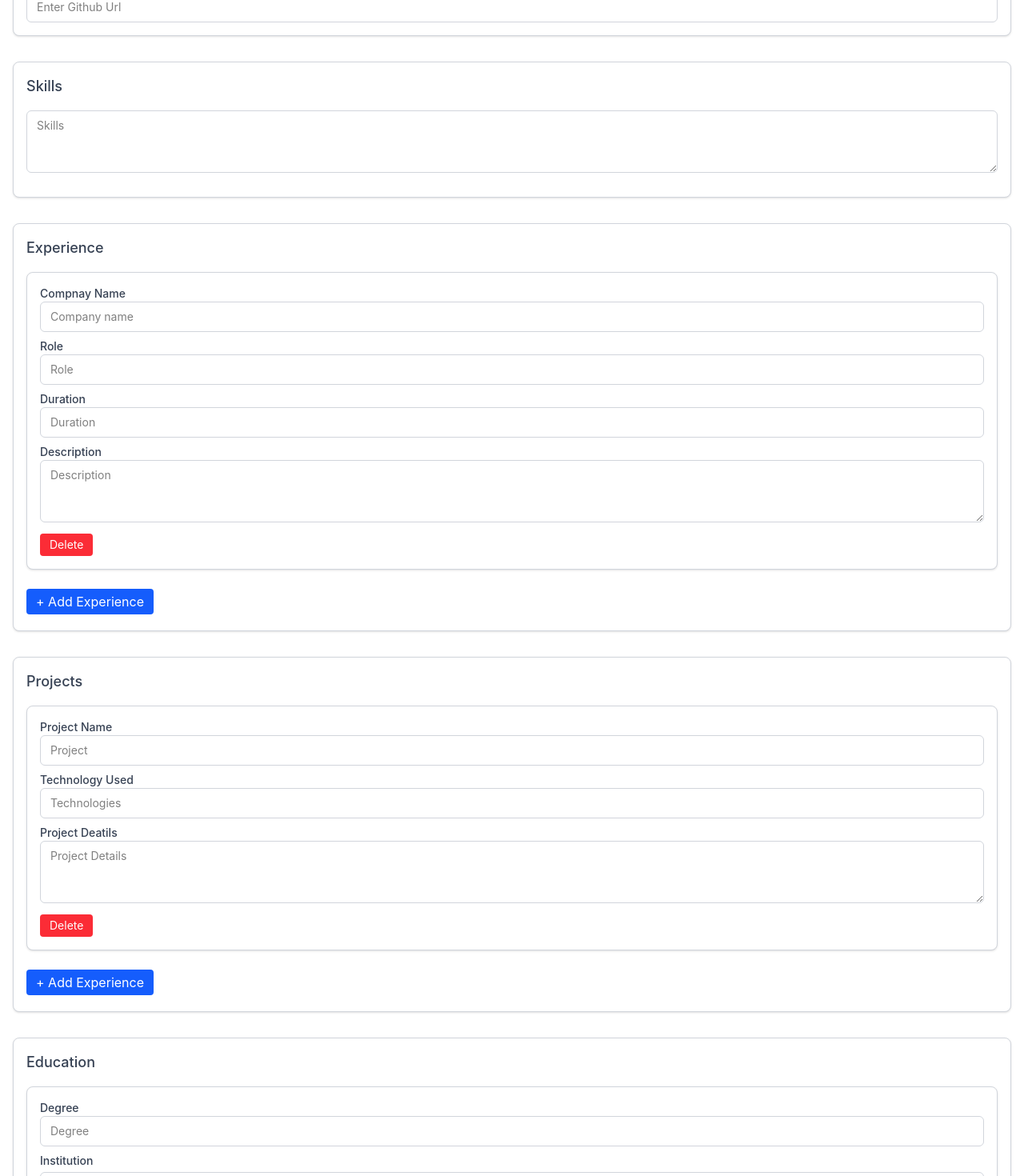
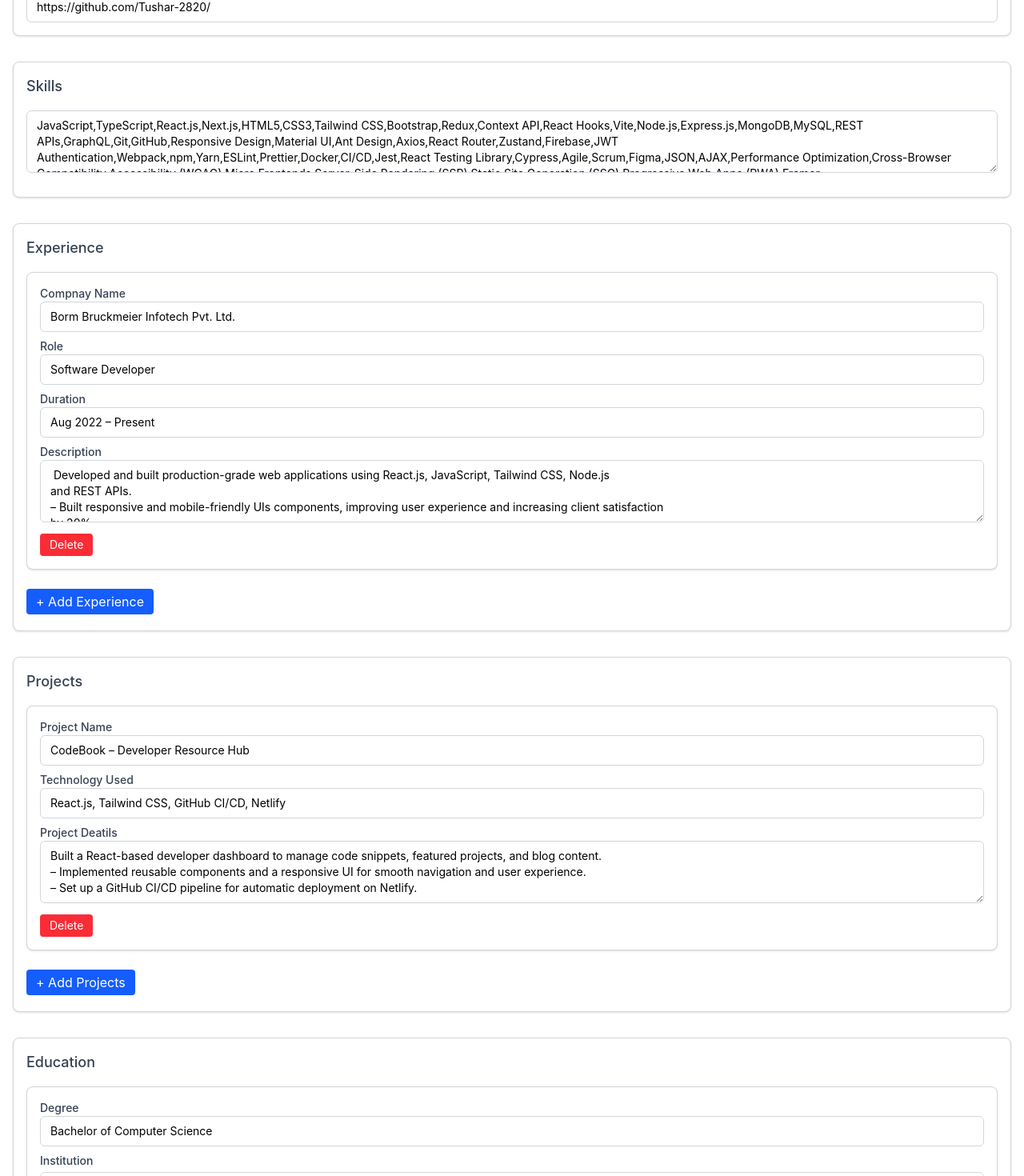
Before and after one commit to Tushar-2820/ats-resume-builder, a React (Vite) app: page / in a window 1280 px wide. Shown: the part 700-2170 px from the top of the page at 80% size. Built offline with nearby package versions, Linux system fonts and the light colour scheme.

Commit message:
Improved Things

```diff
--- a/package.json
+++ b/package.json
@@ -17,6 +17,7 @@
     "react": "^19.2.6",
     "react-dom": "^19.2.6",
     "react-to-print": "^3.3.0",
+    "react-toastify": "^11.1.0",
     "tailwindcss": "^4.3.1"
   },
   "devDependencies": {
--- a/src/App.tsx
+++ b/src/App.tsx
@@ -9,6 +9,7 @@ import {
   Achievements,
   Certifications,
   GenerateButton,
+  Popup,
 } from "./components";
 
 function App() {
@@ -24,6 +25,7 @@ function App() {
       <Achievements />
       <Certifications></Certifications>
       <GenerateButton></GenerateButton>
+      <Popup />
     </>
   );
 }
--- /dev/null
+++ b/src/components/Popup.tsx
@@ -0,0 +1,18 @@
+import { ToastContainer } from "react-toastify";
+import "react-toastify/dist/ReactToastify.css";
+
+export const Popup = () => {
+  return (
+    <ToastContainer
+      position="top-right"
+      autoClose={2000}
+      hideProgressBar={false}
+      newestOnTop
+      closeOnClick
+      pauseOnHover
+      draggable
+      theme="light"
+      limit={1}
+    />
+  );
+};
--- a/src/components/Project.tsx
+++ b/src/components/Project.tsx
@@ -107,7 +107,7 @@ export const Project = () => {
           onClick={addSection}
           className="mb-1 mt-4 rounded bg-blue-600 px-3 py-1 text-white"
         >
-          + Add Experience
+          + Add Projects
         </button>
       </div>
     </div>
--- a/src/components/index.tsx
+++ b/src/components/index.tsx
@@ -10,3 +10,4 @@ export { GenerateButton } from "./GenerateButton";
 export { ResumePreview } from "./ResumePreview";
 export { DownloadButton } from "./DownloadButton";
 export { Loading } from "./Loading";
+export { Popup } from "./popup";
--- a/src/context/ResumeContext.tsx
+++ b/src/context/ResumeContext.tsx
@@ -1,160 +1,160 @@
 import React from "react";
 import { ResumeReducer } from "../reducer/ResumeReducer";
 
+// const initialState = {
+//   jobDescription: " ",
+//   personalInfo: {
+//     fullName: "",
+//     email: "",
+//     phone: "",
+//     location: "",
+//     linkedin: "",
+//     github: "",
+//   },
+//   skills: [],
+//   experience: [
+//     {
+//       companyName: "",
+//       role: "",
+//       duration: "",
+//       description: "",
+//     },
+//   ],
+//   projects: [
+//     {
+//       projectName: "",
+//       technologies: "",
+//       projectDetails: "",
+//     },
+//   ],
+//   educations: [
+//     {
+//       degree: "",
+//       institution: "",
+//       year: "",
+//       grade: "",
+//     },
+//   ],
+//   achievements: "",
+//   certifications: [
+//     {
+//       certificateName: "",
+//       certificateProvider: "",
+//     },
+//   ],
+// };
+
 const initialState = {
-  jobDescription: " ",
+  jobDescription:
+    " Experience with React.js, Django REST Framework, and frontend design tools like Figma\nDevelop responsive frontend interfaces, integrate backend APIs, collaborate on feature development, and optimize performance",
   personalInfo: {
-    fullName: "",
-    email: "",
-    phone: "",
-    location: "",
-    linkedin: "",
-    github: "",
+    fullName: "Tushar Sundar More",
+    email: "tusharmore863@gmail.com",
+    phone: "8669579474",
+    location: "Pune",
+    linkedin: "https://www.linkedin.com/in/tushar-more-3a4293254/",
+    github: "https://github.com/Tushar-2820/",
   },
-  skills: [],
+  skills: [
+    "JavaScript",
+    "TypeScript",
+    "React.js",
+    "Next.js",
+    "HTML5",
+    "CSS3",
+    "Tailwind CSS",
+    "Bootstrap",
+    "Redux",
+    "Context API",
+    "React Hooks",
+    "Vite",
+    "Node.js",
+    "Express.js",
+    "MongoDB",
+    "MySQL",
+    "REST APIs",
+    "GraphQL",
+    "Git",
+    "GitHub",
+    "Responsive Design",
+    "Material UI",
+    "Ant Design",
+    "Axios",
+    "React Router",
+    "Zustand",
+    "Firebase",
+    "JWT Authentication",
+    "Webpack",
+    "npm",
+    "Yarn",
+    "ESLint",
+    "Prettier",
+    "Docker",
+    "CI/CD",
+    "Jest",
+    "React Testing Library",
+    "Cypress",
+    "Agile",
+    "Scrum",
+    "Figma",
+    "JSON",
+    "AJAX",
+    "Performance Optimization",
+    "Cross-Browser Compatibility",
+    "Accessibility (WCAG)",
+    "Micro Frontends",
+    "Server-Side Rendering (SSR)",
+    "Static Site Generation (SSG)",
+    "Progressive Web Apps (PWA)",
+    "Framer Motion",
+    "Chart.js",
+    "D3.js",
+    "Socket.IO",
+    "WebSockets",
+    "OAuth",
+    "OpenAI API",
+    "Gemini API",
+    "LLM Integration",
+    "Prompt EngineeringB",
+  ],
   experience: [
     {
-      companyName: "",
-      role: "",
-      duration: "",
-      description: "",
+      companyName: "Borm Bruckmeier Infotech Pvt. Ltd.",
+      role: "Software Developer",
+      duration: "Aug 2022 – Present",
+      description:
+        " Developed and built production-grade web applications using React.js, JavaScript, Tailwind CSS, Node.js\nand REST APIs.\n– Built responsive and mobile-friendly UIs components, improving user experience and increasing client satisfaction\nby 20%.\n– Integrated frontend applications with backend APIs to ensure secure and smooth data flow.\n– Optimized application performance using lazy loading, code splitting, and minification, reducing page load time by\n30%.\n– Deployed applications on Netlify, Render, and cPanel using GitHub-based CI/CD pipelines.\n– Performed code reviews, debugging, and refactoring to maintain clean, scalable and maintainable code.\n– Worked in Agile/Scrum teams, participating in sprint planning, daily stand-ups, and timely feature delivery.",
     },
   ],
   projects: [
     {
-      projectName: "",
-      technologies: "",
-      projectDetails: "",
+      projectName: "CodeBook – Developer Resource Hub",
+      technologies: "React.js, Tailwind CSS, GitHub CI/CD, Netlify",
+      projectDetails:
+        "Built a React-based developer dashboard to manage code snippets, featured projects, and blog content.\n– Implemented reusable components and a responsive UI for smooth navigation and user experience.\n– Set up a GitHub CI/CD pipeline for automatic deployment on Netlify.\n",
     },
   ],
   educations: [
     {
-      degree: "",
-      institution: "",
-      year: "",
-      grade: "",
+      degree: "Bachelor of Computer Science",
+      institution: "DY Patil",
+      year: "2021",
+      grade: "A",
     },
   ],
-  achievements: "",
+  achievements:
+    "• Increased user satisfaction by 20% through UI/UX and feature improvements.\n• Reduced manual development effort by 50% by automating interactive tool generation.\n• Improved mobile responsiveness score by 15% (Google Lighthouse).\n• Migrated legacy PHP modules to React components, improving maintainability and developer productivity.\n",
   certifications: [
     {
-      certificateName: "",
-      certificateProvider: "",
+      certificateName: "react",
+      certificateProvider: "udemy",
+    },
+    {
+      certificateName: "DSA",
+      certificateProvider: "udemy",
     },
   ],
 };
-
-// const initialState = {
-//   jobDescription:
-//     " Experience with React.js, Django REST Framework, and frontend design tools like Figma\nDevelop responsive frontend interfaces, integrate backend APIs, collaborate on feature development, and optimize performance",
-//   personalInfo: {
-//     fullName: "Tushar Sundar More",
-//     email: "tusharmore863@gmail.com",
-//     phone: "8669579474",
-//     location: "Pune",
-//     linkedin: "https://www.linkedin.com/in/tushar-more-3a4293254/",
-//     github: "https://github.com/Tushar-2820/",
-//   },
-//   skills: [
-//     "JavaScript",
-//     "TypeScript",
-//     "React.js",
-//     "Next.js",
-//     "HTML5",
-//     "CSS3",
-//     "Tailwind CSS",
-//     "Bootstrap",
-//     "Redux",
-//     "Context API",
-//     "React Hooks",
-//     "Vite",
-//     "Node.js",
-//     "Express.js",
-//     "MongoDB",
-//     "MySQL",
-//     "REST APIs",
-//     "GraphQL",
-//     "Git",
-//     "GitHub",
-//     "Responsive Design",
-//     "Material UI",
-//     "Ant Design",
-//     "Axios",
-//     "React Router",
-//     "Zustand",
-//     "Firebase",
-//     "JWT Authentication",
-//     "Webpack",
-//     "npm",
-//     "Yarn",
-//     "ESLint",
-//     "Prettier",
-//     "Docker",
-//     "CI/CD",
-//     "Jest",
-//     "React Testing Library",
-//     "Cypress",
-//     "Agile",
-//     "Scrum",
-//     "Figma",
-//     "JSON",
-//     "AJAX",
-//     "Performance Optimization",
-//     "Cross-Browser Compatibility",
-//     "Accessibility (WCAG)",
-//     "Micro Frontends",
-//     "Server-Side Rendering (SSR)",
-//     "Static Site Generation (SSG)",
-//     "Progressive Web Apps (PWA)",
-//     "Framer Motion",
-//     "Chart.js",
-//     "D3.js",
-//     "Socket.IO",
-//     "WebSockets",
-//     "OAuth",
-//     "OpenAI API",
-//     "Gemini API",
-//     "LLM Integration",
-//     "Prompt EngineeringB",
-//   ],
-//   experience: [
-//     {
-//       companyName: "Borm Bruckmeier Infotech Pvt. Ltd.",
-//       role: "Software Developer",
-//       duration: "Aug 2022 – Present",
-//       description:
-//         " Developed and built production-grade web applications using React.js, JavaScript, Tailwind CSS, Node.js\nand REST APIs.\n– Built responsive and mobile-friendly UIs components, improving user experience and increasing client satisfaction\nby 20%.\n– Integrated frontend applications with backend APIs to ensure secure and smooth data flow.\n– Optimized application performance using lazy loading, code splitting, and minification, reducing page load time by\n30%.\n– Deployed applications on Netlify, Render, and cPanel using GitHub-based CI/CD pipelines.\n– Performed code reviews, debugging, and refactoring to maintain clean, scalable and maintainable code.\n– Worked in Agile/Scrum teams, participating in sprint planning, daily stand-ups, and timely feature delivery.",
-//     },
-//   ],
-//   projects: [
-//     {
-//       projectName: "CodeBook – Developer Resource Hub",
-//       technologies: "React.js, Tailwind CSS, GitHub CI/CD, Netlify",
-//       projectDetails:
-//         "Built a React-based developer dashboard to manage code snippets, featured projects, and blog content.\n– Implemented reusable components and a responsive UI for smooth navigation and user experience.\n– Set up a GitHub CI/CD pipeline for automatic deployment on Netlify.\n",
-//     },
-//   ],
-//   educations: [
-//     {
-//       degree: "Bachelor of Computer Science",
-//       institution: "DY Patil",
-//       year: "2021",
-//       grade: "A",
-//     },
-//   ],
-//   achievements:
-//     "• Increased user satisfaction by 20% through UI/UX and feature improvements.\n• Reduced manual development effort by 50% by automating interactive tool generation.\n• Improved mobile responsiveness score by 15% (Google Lighthouse).\n• Migrated legacy PHP modules to React components, improving maintainability and developer productivity.\n",
-//   certifications: [
-//     {
-//       certificateName: "react",
-//       certificateProvider: "udemy",
-//     },
-//     {
-//       certificateName: "DSA",
-//       certificateProvider: "udemy",
-//     },
-//   ],
-// };
 
 type ResumeContextType = {
   state: typeof initialState;
--- a/src/services/downloadPdf.tsx
+++ b/src/services/downloadPdf.tsx
@@ -1,3 +1,5 @@
+import { toast } from "react-toastify";
+
 export const downloadPdf = async () => {
   const element = document.getElementById("resumeToDownload");
 
@@ -22,6 +24,7 @@ export const downloadPdf = async () => {
 
     if (!response.ok) {
       throw new Error("PDF generation failed");
+      toast.error("PDF generation failed");
     }
 
     const blob = await response.blob();
@@ -36,7 +39,9 @@ export const downloadPdf = async () => {
 
     a.remove();
     window.URL.revokeObjectURL(url);
+    toast.success("PDF Download Successfully");
   } catch (error) {
     console.error("Failed to download PDF:", error);
+    toast.error("Failed to download PDF");
   }
 };
```
Also changed, not shown: src/components/GenerateButton.tsx (+7 -2 lines), src/components/ResumePreview.tsx (+8 -8 lines), 1 other file (tests, documents, lock files or other folders).
